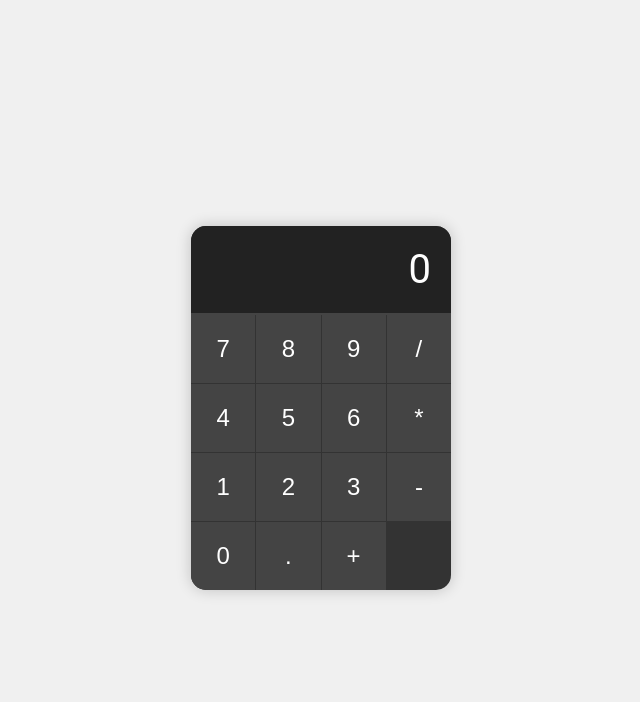
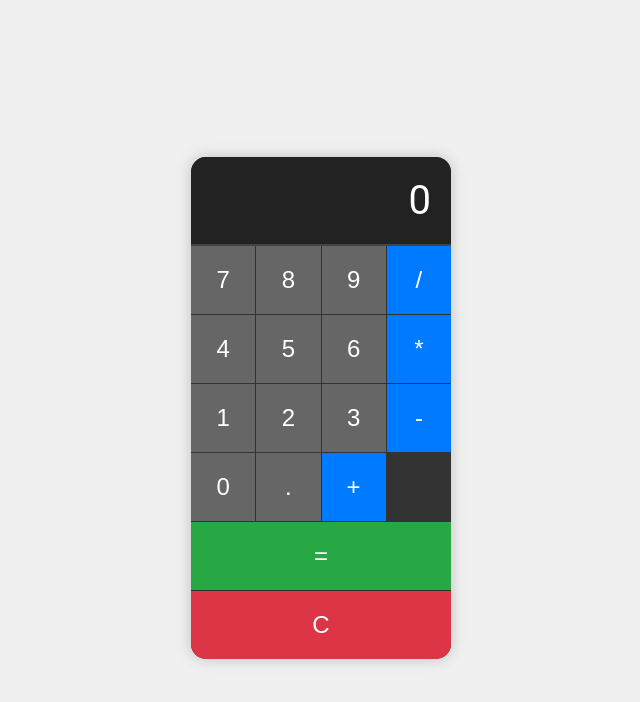
Before and after one commit to Sarthak-coder14/Calculator, a plain HTML site: page index.html in a window 1280 px wide. Shown: the whole page, without its empty margins (319-959 px from the left). Drawn offline with Linux system fonts and the light colour scheme.

Commit message:
Update index.html

```diff
--- a/index.html
+++ b/index.html
@@ -10,19 +10,25 @@
     <div class="calculator">
         <div class="display" id="display">0</div>
         <div class="buttons">
-            <button onclick="appendNumber('7')">7</button>
-            <button onclick="appendNumber('8')">8</button>
-            <button onclick="appendNumber('9')">9</button>
-            <button onclick="setOperation('/')">/</button>
-            <button onclick="appendNumber('4')">4</button>
-            <button onclick="appendNumber('5')">5</button>
-            <button onclick="appendNumber('6')">6</button>
-            <button onclick="setOperation('*')">*</button>
-            <button onclick="appendNumber('1')">1</button>
-            <button onclick="appendNumber('2')">2</button>
-            <button onclick="appendNumber('3')">3</button>
-            <button onclick="setOperation('-')">-</button>
-            <button onclick="appendNumber('0')">0</button>
-            <button onclick="appendNumber('.')">.</button>
-            <button onclick="setOperation('+')">+</button>
-            <button class="equal" onclick="calculate
+            <button class="number" onclick="appendNumber('7')">7</button>
+            <button class="number" onclick="appendNumber('8')">8</button>
+            <button class="number" onclick="appendNumber('9')">9</button>
+            <button class="operator" onclick="setOperation('/')">/</button>
+            <button class="number" onclick="appendNumber('4')">4</button>
+            <button class="number" onclick="appendNumber('5')">5</button>
+            <button class="number" onclick="appendNumber('6')">6</button>
+            <button class="operator" onclick="setOperation('*')">*</button>
+            <button class="number" onclick="appendNumber('1')">1</button>
+            <button class="number" onclick="appendNumber('2')">2</button>
+            <button class="number" onclick="appendNumber('3')">3</button>
+            <button class="operator" onclick="setOperation('-')">-</button>
+            <button class="number" onclick="appendNumber('0')">0</button>
+            <button class="number" onclick="appendNumber('.')">.</button>
+            <button class="operator" onclick="setOperation('+')">+</button>
+            <button class="equal" onclick="calculate()">=</button>
+            <button class="clear" onclick="clearDisplay()">C</button>
+        </div>
+    </div>
+    <script src="script.js"></script>
+</body>
+</html>
```
